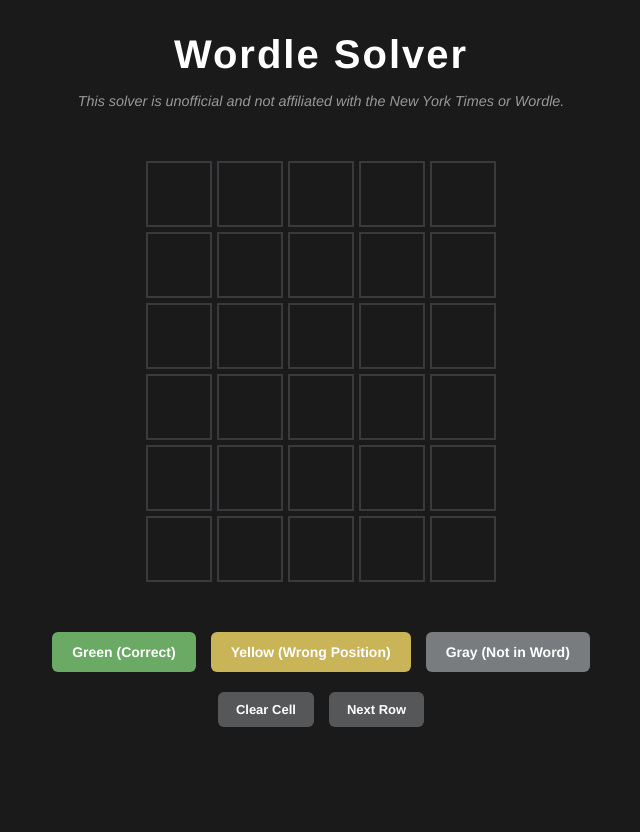
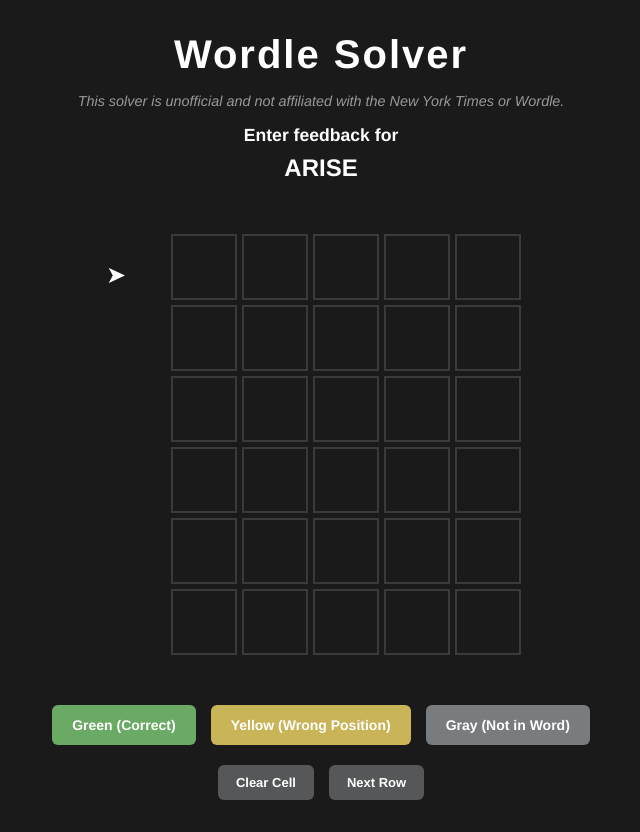
Before and after one commit to Raiden-Makoto/WordleSolver, a Flask app: page / in a window 1280 px wide. Shown: the whole page, without its empty margins (319-959 px from the left). Before the commit the page ends 727 px from the top, so only its background shows below. Run offline with Flask 3, Linux system fonts and the light colour scheme.

Commit message:
minor UI updates and added word and row indicators

```diff
--- a/templates/index.html
+++ b/templates/index.html
@@ -32,15 +32,57 @@
             color: #999999;
             font-size: 0.9rem;
             text-align: center;
-            margin-bottom: 2rem;
+            margin-bottom: 1rem;
             font-style: italic;
+        }
+        .feedback-instruction {
+            color: #ffffff;
+            font-size: 1.1rem;
+            text-align: center;
+            margin-bottom: 0.5rem;
+        }
+        #current-word {
+            color: #ffffff;
+            font-size: 1.5rem;
+            text-align: center;
+            margin: 0 0 2rem 0;
+            font-weight: bold;
+        }
+        .game-container {
+            display: flex;
+            align-items: center;
+            justify-content: center;
+            gap: 20px;
+            margin: 0 auto;
+            max-width: 450px;
+        }
+        .row-indicator {
+            width: 30px;
+            text-align: center;
+            display: flex;
+            flex-direction: column;
+            justify-content: space-around;
+            height: 100%;
+        }
+        .arrow {
+            font-size: 1.5rem;
+            color: #ffffff;
+            opacity: 0;
+            transition: opacity 0.3s;
+            height: 62px;
+            display: flex;
+            align-items: center;
+            justify-content: center;
+            margin-bottom: 5px;
+        }
+        .arrow.active {
+            opacity: 1;
         }
         .game-grid {
             display: grid;
             grid-template-rows: repeat(6, 1fr);
             gap: 5px;
             max-width: 350px;
-            margin: 0 auto;
             padding: 20px;
         }
         .grid-row {
@@ -70,15 +112,15 @@
         }
         .grid-cell.correct {
             background-color: #6aaa64;
-            border-color: #6aaa64;
+            border-color: #3a3a3c;
         }
         .grid-cell.present {
             background-color: #c9b458;
-            border-color: #c9b458;
+            border-color: #3a3a3c;
         }
         .grid-cell.absent {
             background-color: #787c7e;
-            border-color: #787c7e;
+            border-color: #3a3a3c;
         }
         .feedback-buttons {
             display: flex;
@@ -137,7 +179,18 @@
     <div class="container">
         <h1>Wordle Solver</h1>
         <p class="disclaimer">This solver is unofficial and not affiliated with the New York Times or Wordle.</p>
+        <h2 class="feedback-instruction">Enter feedback for</h2>
+        <h2 id="current-word">ARISE</h2>
 
+        <div class="game-container">
+            <div class="row-indicator">
+                <div class="arrow active" id="arrow-0">➤</div>
+                <div class="arrow" id="arrow-1">➤</div>
+                <div class="arrow" id="arrow-2">➤</div>
+                <div class="arrow" id="arrow-3">➤</div>
+                <div class="arrow" id="arrow-4">➤</div>
+                <div class="arrow" id="arrow-5">➤</div>
+            </div>
             <div class="game-grid">
                 <div class="grid-row">
                     <div class="grid-cell"></div>
@@ -180,6 +233,7 @@
                     <div class="grid-cell"></div>
                     <div class="grid-cell"></div>
                     <div class="grid-cell"></div>
+                </div>
             </div>
         </div>
 
@@ -228,6 +282,39 @@
             }
         }
 
+        function updateRowIndicator() {
+            // Hide all arrows
+            for (let i = 0; i < maxRows; i++) {
+                document.getElementById(`arrow-${i}`).classList.remove('active');
+            }
+            // Show current row arrow
+            if (currentRow < maxRows) {
+                document.getElementById(`arrow-${currentRow}`).classList.add('active');
+            }
+        }
+
+        function getRowFeedback(row) {
+            // Convert row colors to byg string (black/yellow/green)
+            let feedback = "";
+            for (let col = 0; col < maxCols; col++) {
+                const cellIndex = getCellIndex(row, col);
+                const cell = gridCells[cellIndex];
+
+                if (cell.classList.contains('absent')) {
+                    feedback += 'b'; // black/gray
+                } else if (cell.classList.contains('present')) {
+                    feedback += 'y'; // yellow
+                } else if (cell.classList.contains('correct')) {
+                    feedback += 'g'; // green
+                } else {
+                    feedback += '?'; // no color set
+                }
+            }
+            return feedback;
+        }
+
+
+
         function submitWord() {
             if (currentCol < maxCols) {
                 alert("You need to have 5 colored cells!");
@@ -239,6 +326,10 @@
                 const confirmed = confirm("Are you sure your feedback is correct? The solver may not return the right answer if the feedback is wrong.");
 
                 if (confirmed) {
+                    // Get current row feedback before moving
+                    const feedback = getRowFeedback(currentRow);
+                    console.log("Row feedback:", feedback);
+
                     // Move to next row
                     currentRow++;
                     currentCol = 0;
@@ -246,6 +337,9 @@
                     if (currentRow >= maxRows) {
                         currentRow = maxRows - 1; // Stay on last row
                     }
+
+                    // Update arrow indicator
+                    updateRowIndicator();
                 }
             }
         }
```
Lines whose indentation alone changed are shown as unchanged.
